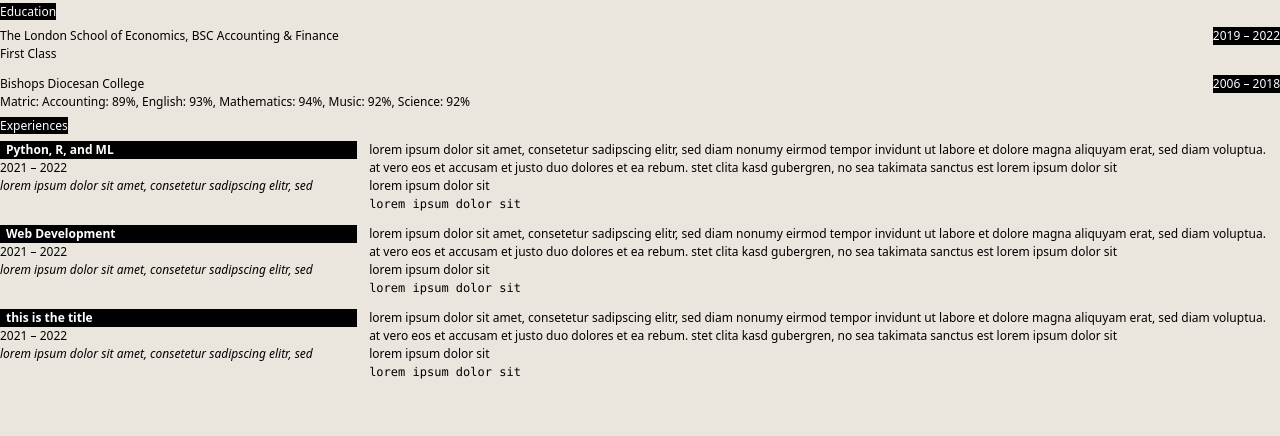
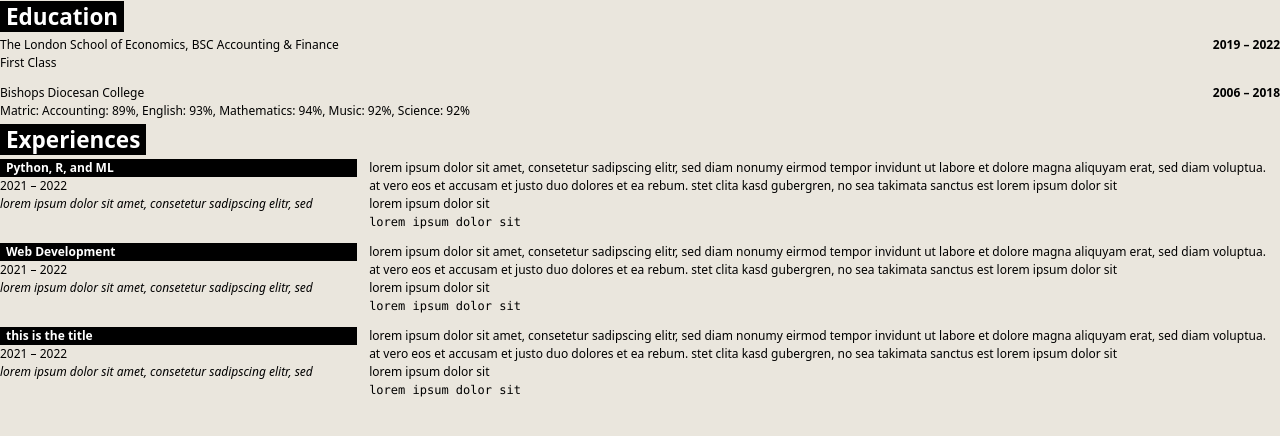
Before and after one commit to kamalsacranie/cv-gatsby, a Gatsby site: page / in a window 1280 px wide. Shown: the part 102-538 px from the top of the page. Built offline with nearby package versions, Linux system fonts and the light colour scheme; Gatsby itself is replaced by a stand-in of ours.

Commit message:
Update education sectiona nd styles for headings

```diff
--- a/package.json
+++ b/package.json
@@ -24,7 +24,10 @@
     "gatsby": "^4.24.1",
     "react": "^18.2.0",
     "react-dom": "^18.2.0",
-    "react-icons": "^4.4.0"
+    "react-icons": "^4.4.0",
+    "react-markdown": "^8.0.3",
+    "rehype-raw": "^6.1.1",
+    "remark-gfm": "^3.0.1"
   },
   "devDependencies": {
     "@babel/plugin-proposal-decorators": "^7.19.3",
--- a/src/components/CVEntryComponent/EducationEntryComponent.tsx
+++ b/src/components/CVEntryComponent/EducationEntryComponent.tsx
@@ -6,7 +6,7 @@ const EducationEntry = ({ entry }) => {
         <div className="py-2">
             <div className="flex justify-between">
                 <Markdown source={entry.lineOne} />
-                <Markdown className="bg-black text-white right-0" source={entry.date} />
+                <Markdown className="font-extrabold" source={entry.date} />
             </div>
             <Markdown source={entry.lineTwo} />
         </div>
--- a/src/pages/index.tsx
+++ b/src/pages/index.tsx
@@ -4,10 +4,10 @@ import "../styles/global.css";
 import ContactGrid from "../components/ContactGridComponent";
 import TextOnBg from "../components/TextOnBgComponent";
 import ExperienceEtnry from "../components/CVEntryComponent/ExperienceEntryComponent";
+import EducationEntry from "../components/CVEntryComponent/EducationEntryComponent";
 import { names } from "../data/personal";
 import { subheading } from "../data/misc";
 import { education, experiences } from "../data/cvEntries";
-import EducationEntry from "../components/CVEntryComponent/EducationEntryComponent";
 
 const IndexPage = () => {
     return (
@@ -34,13 +34,15 @@ const IndexPage = () => {
                 <ContactGrid />
             </div>
             <div>
-                <TextOnBg addClass="capitalize">{Object.keys({ education })}</TextOnBg>
+                <TextOnBg addClass="text-3xl font-extrabold capitalize px-2">
+                    {Object.keys({ education })}
+                </TextOnBg>
                 {Object.values(education).map((entry) => {
                     return <EducationEntry entry={entry} />;
                 })}
             </div>
             <div>
-                <TextOnBg addClass="capitalize">
+                <TextOnBg addClass="text-3xl font-extrabold capitalize px-2">
                     {Object.keys({ experiences })}
                 </TextOnBg>
                 {Object.values(experiences).map((entry) => {
```
Also changed, not shown: tailwind.config.js (indentation only), 1 other file.
